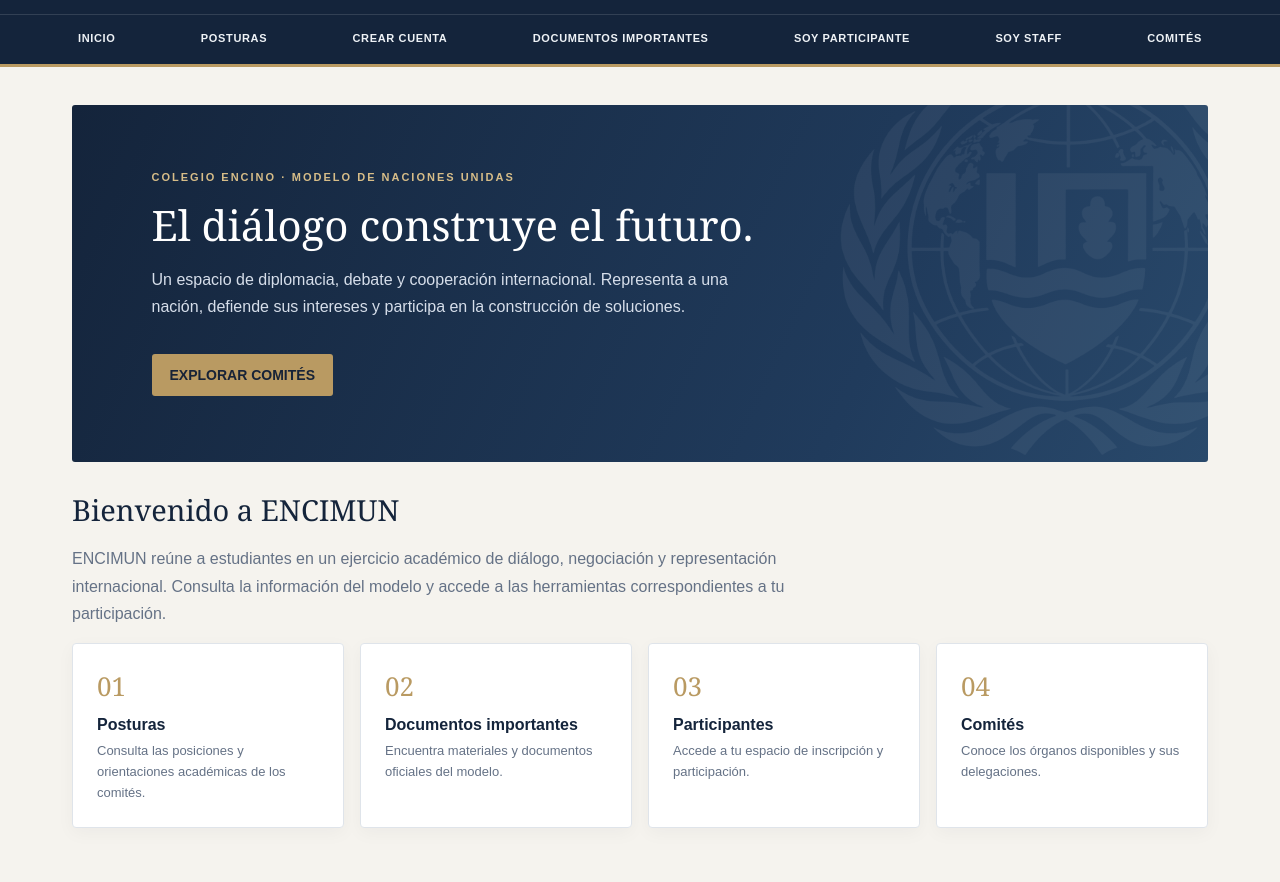
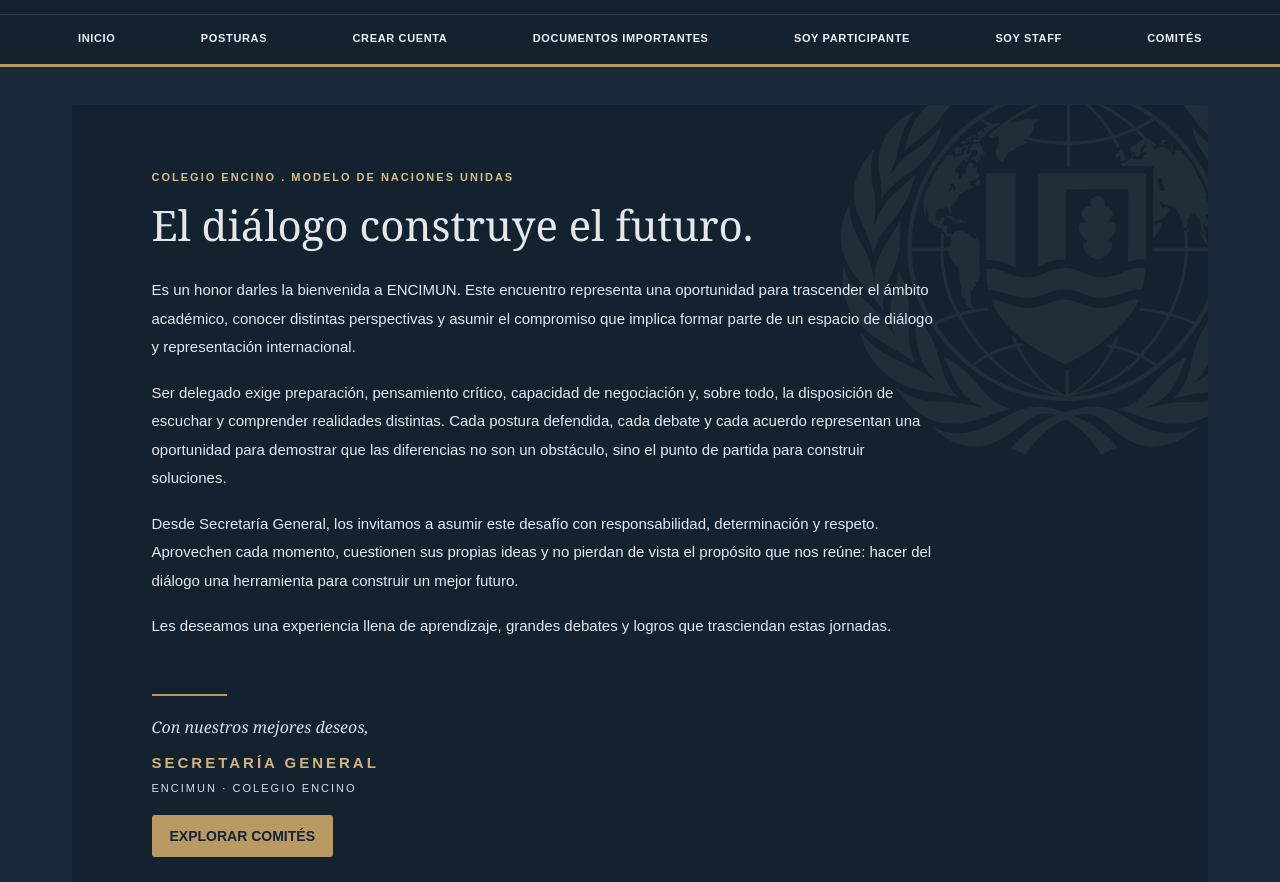
Before and after one commit to mauriciopriv6-pixel/encimun-reservations, a plain HTML site: page index.html in a window 1280 px wide. Shown: the part 70-952 px from the top of the page. Drawn offline with nearby package versions, Linux system fonts and the light colour scheme; no server answers.

Commit message:
2.0 de correciones

```diff
--- a/index.html
+++ b/index.html
@@ -11,13 +11,18 @@
   <style>
     * { box-sizing: border-box; }
     :root {
-      --navy: #14243b;
-      --navy-2: #203b5c;
-      --gold: #b99a62;
-      --paper: #f5f3ee;
-      --ink: #172337;
-      --muted: #657286;
-      --line: #dfe4ea;
+  --navy: #14222F;
+  --navy-2: #203344;
+  --gold: #B99A62;
+
+  --paper: #1B2A38;
+  --ink: #E3E8EC;
+  --muted: #AAB6C1;
+  --line: #344655;
+
+  --surface: #223442;
+  --surface-2: #293C4B;
+  --text-light: #DCE3E9;
     }
   html { scroll-behavior: smooth; }
     body {
@@ -64,9 +69,13 @@
     .main-nav a:hover, .main-nav a:focus { color: #e2c994; border-bottom-color: var(--gold); }
     main { max-width: 1180px; margin: 38px auto 60px; padding: 0 22px; min-height: 55vh; }
     .hero {
-      background: linear-gradient(115deg, #14243b 0%, #203b5c 70%, #29496b 100%);
-      color: white; padding: 66px 7%; border-radius: 3px;
-      position: relative; overflow: hidden; margin-bottom: 28px;
+  background: #14222F;
+  padding: 66px 7%;
+  border-radius: 3px;
+  position: relative;
+  overflow: hidden;
+  margin-bottom: 28px;
+  color: #E3E8EC;
 }
     .hero::after {
   content: "";
@@ -89,14 +98,30 @@
     }
     .hero p { position: relative; z-index: 1; max-width: 610px; color: #d6deea; line-height: 1.7; }
     .hero .primary { position: relative; z-index: 1; margin-top: 18px; }
-    .section-heading { font: normal 29px Georgia, serif; color: var(--navy); margin: 0 0 12px; }
+    .section-heading {
+  font: normal 29px Georgia, serif;
+  color: #E3E8EC;
+  margin: 0 0 12px;
+}
     .intro { color: var(--muted); line-height: 1.7; max-width: 760px; }
     .quick-grid, .grid {
       display: grid; grid-template-columns: repeat(auto-fit, minmax(220px, 1fr)); gap: 16px;
     }
     .quick-card, .panel {
-      background: white; border: 1px solid var(--line); border-radius: 4px;
-      padding: 24px; box-shadow: 0 5px 18px #14243b0a;
+  background: #14222F;
+  color: #E3E8EC;
+  border: 1px solid #344655;
+  border-radius: 4px;
+  padding: 24px;
+  box-shadow: 0 5px 18px #00000020;
+}
+
+.quick-card h3,
+.panel h2,
+.panel h3,
+.panel p,
+.panel label {
+  color: #E3E8EC;
 }
     .quick-card { min-height: 155px; }
     .quick-card .number { color: var(--gold); font: 26px Georgia, serif; }
@@ -168,6 +193,60 @@ body::before {
   z-index: -1;
 }
 
+/* MENSAJE DE BIENVENIDA */
+.welcome-message {
+  max-width: 850px;
+  margin-top: 28px;
+  position: relative;
+  z-index: 1;
+}
+
+.welcome-message p {
+  font-size: 15px;
+  line-height: 1.9;
+  color: #e5e8ed;
+  margin-bottom: 17px;
+  max-width: 790px;
+}
+
+/* FIRMA INSTITUCIONAL */
+.signature {
+  position: relative;
+  z-index: 1;
+  margin-top: 35px;
+  padding-top: 18px;
+  max-width: 350px;
+}
+
+.signature-line {
+  width: 75px;
+  height: 2px;
+  background: #b99a62;
+  margin-bottom: 18px;
+}
+
+.signature-closing {
+  color: #d9dce2;
+  font-family: Georgia, serif;
+  font-size: 16px;
+  font-style: italic;
+  margin-bottom: 13px;
+}
+
+.signature h3 {
+  color: #d0b47c;
+  font-size: 15px;
+  letter-spacing: 3px;
+  margin: 0 0 8px;
+}
+
+.signature-footer {
+  color: #aeb8c6;
+  font-size: 11px;
+  letter-spacing: 2px;
+  margin: 0;
+}
+
   </style>
 </head>
 
@@ -202,18 +281,49 @@ body::before {
 <main>
 <section id="homeSection">
 <div class="hero">
-      <div class="eyebrow">COLEGIO ENCINO · MODELO DE NACIONES UNIDAS</div>
+<div class="eyebrow">COLEGIO ENCINO . MODELO DE NACIONES UNIDAS</div>
+
   <h2>El diálogo construye el futuro.</h2>
-      <p>Un espacio de diplomacia, debate y cooperación internacional. Representa a una nación, defiende sus intereses y participa en la construcción de soluciones.</p>
-      <button class="primary" onclick="window.location.href='seleccion.html'">EXPLORAR COMITÉS</button>
+
+  <div class="welcome-message">
+    <p>
+      Es un honor darles la bienvenida a ENCIMUN. Este encuentro representa
+      una oportunidad para trascender el ámbito académico, conocer distintas
+      perspectivas y asumir el compromiso que implica formar parte de un
+      espacio de diálogo y representación internacional.
+    </p>
+
+    <p>
+      Ser delegado exige preparación, pensamiento crítico, capacidad de
+      negociación y, sobre todo, la disposición de escuchar y comprender
+      realidades distintas. Cada postura defendida, cada debate y cada
+      acuerdo representan una oportunidad para demostrar que las diferencias
+      no son un obstáculo, sino el punto de partida para construir soluciones.
+    </p>
+
+    <p>
+      Desde Secretaría General, los invitamos a asumir este desafío con
+      responsabilidad, determinación y respeto. Aprovechen cada momento,
+      cuestionen sus propias ideas y no pierdan de vista el propósito que
+      nos reúne: hacer del diálogo una herramienta para construir un mejor futuro.
+    </p>
+
+    <p>
+      Les deseamos una experiencia llena de aprendizaje, grandes debates
+      y logros que trasciendan estas jornadas.
+    </p>
   </div>
-    <h2 class="section-heading">Bienvenido a ENCIMUN</h2>
-    <p class="intro">ENCIMUN reúne a estudiantes en un ejercicio académico de diálogo, negociación y representación internacional. Consulta la información del modelo y accede a las herramientas correspondientes a tu participación.</p>
-    <div class="quick-grid">
-      <article class="quick-card"><div class="number">01</div><h3>Posturas</h3><p>Consulta las posiciones y orientaciones académicas de los comités.</p></article>
-      <article class="quick-card"><div class="number">02</div><h3>Documentos importantes</h3><p>Encuentra materiales y documentos oficiales del modelo.</p></article>
-      <article class="quick-card"><div class="number">03</div><h3>Participantes</h3><p>Accede a tu espacio de inscripción y participación.</p></article>
-      <article class="quick-card"><div class="number">04</div><h3>Comités</h3><p>Conoce los órganos disponibles y sus delegaciones.</p></article>
+
+  <div class="signature">
+    <div class="signature-line"></div>
+    <p class="signature-closing">Con nuestros mejores deseos,</p>
+    <h3>SECRETARÍA GENERAL</h3>
+    <p class="signature-footer">ENCIMUN · COLEGIO ENCINO</p>
+  </div>
+
+  <button class="primary" onclick="window.location.href='seleccion.html'">
+    EXPLORAR COMITÉS
+  </button>
    </div>
  </section>
 
@@ -442,6 +552,11 @@ body::before {
   }
 
   targetSection.classList.remove("hidden");
+
+  window.scrollTo({
+    top: 0,
+    behavior: "smooth"
+  });
 }
 
 async function loadCommittees() {
```
Lines whose indentation alone changed are shown as unchanged.
